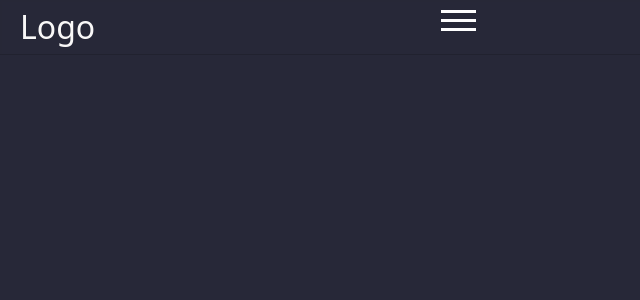
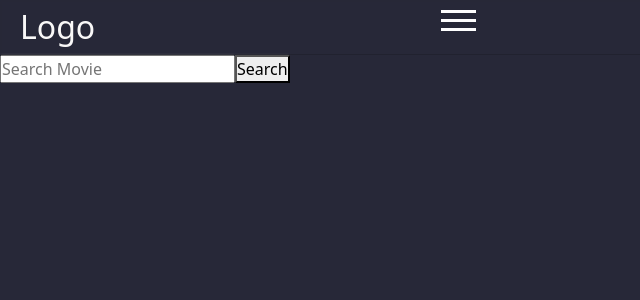
Before and after one commit to Jamesgit22/Threadi, a React (Create React App) app in the folder client/: page / in a window 1280 px wide. Shown: the top 300 px of the page, without its empty margins (0-640 px from the left). Built offline with nearby package versions, Linux system fonts and the light colour scheme; the HTML template or start-up script is replaced by a standard one.

Commit message:
search component added and axios get to find movies works

```diff
--- a/client/src/App.js
+++ b/client/src/App.js
@@ -1,10 +1,12 @@
 import './App.css';
 import Nav from './components/nav/Nav';
+import SearchBar from './components/search/Search';
 
 function App() {
   return (
     <>
       <Nav />
+      <SearchBar />
     </>
   )
 }
--- /dev/null
+++ b/client/src/components/movieresults/MovieResults.jsx
@@ -0,0 +1,26 @@
+import React from "react";
+import "./MovieResults.css";
+
+const DEFAULT_PLACEHOLDER_IMAGE =
+  "https://m.media-amazon.com/images/M/MV5BMTczNTI2ODUwOF5BMl5BanBnXkFtZTcwMTU0NTIzMw@@._V1_SX300.jpg";
+
+const MovieResults = ({ movie }) => {
+  const poster =
+    movie.Poster === "N/A" ? DEFAULT_PLACEHOLDER_IMAGE : movie.Poster;
+  return (
+    <div className="movie">
+      <h2>{movie.Title}</h2>
+      <div>
+        <img
+          width="200"
+          alt={`The movie titled: ${movie.Title}`}
+          src={poster}
+        />
+      </div>
+      <p>({movie.Year})</p>
+    </div>
+  );
+};
+
+
+export default MovieResults;
--- a/client/src/components/nav/Nav.css
+++ b/client/src/components/nav/Nav.css
@@ -1,7 +1,7 @@
 nav {
   border-bottom: 1px solid rgba(0, 0, 0, 0.14);
   background-color: transparent;
-  position: fixed;
+  /* position: fixed; */
   backdrop-filter: blur(1px);
   -webkit-backdrop-filter: blur(1px);
   z-index: 2;
--- /dev/null
+++ b/client/src/components/search/Search.jsx
@@ -0,0 +1,46 @@
+import React, { useState } from "react";
+import axios from "axios";
+import MovieResults from "../movieresults/MovieResults"; // Import the MovieResults component
+
+const SearchBar = () => {
+  const [searchInput, setSearchInput] = useState("");
+  const [movies, setMovies] = useState([]);
+
+  const handleSubmit = (e) => {
+    e.preventDefault();
+
+    axios
+      .get(`http://www.omdbapi.com/?apikey=be77788b&s=${searchInput}`)
+      .then((res) => {
+        setMovies(res.data.Search || []); // Assuming the API response contains a 'Search' property
+      })
+      .catch((err) => {
+        console.log(err);
+      });
+  };
+
+  const handleChange = (e) => {
+    setSearchInput(e.target.value);
+  };
+
+  return (
+    <div>
+      <form onSubmit={handleSubmit}>
+        <input
+          type="search"
+          placeholder="Search Movie"
+          onChange={handleChange}
+          value={searchInput}
+        />
+        <button type="submit">Search</button>
+      </form>
+      <div className="movie-results">
+        {movies.map((movie) => (
+          <MovieResults key={movie.imdbID} movie={movie} />
+        ))}
+      </div>
+    </div>
+  );
+};
+
+export default SearchBar;
```
Also changed, not shown: client/src/components/movieresults/MovieResults.css (added), client/src/components/search/Search.css (added).
